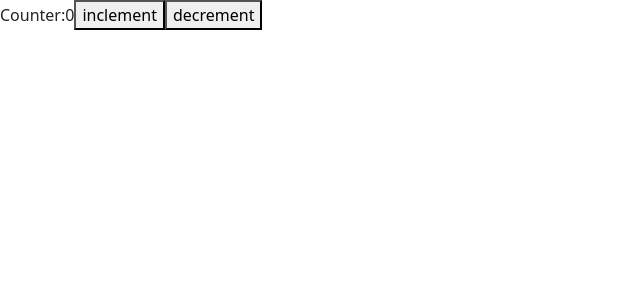
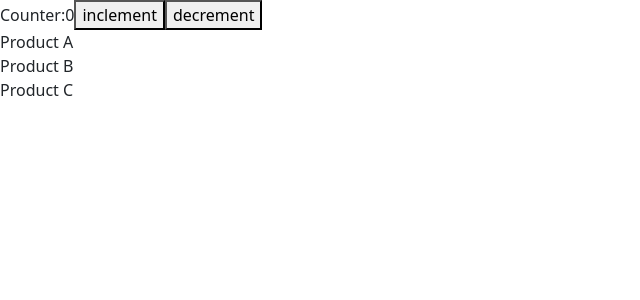
Before and after one commit to Thandinhcong/React-TS, a React (Vite) app: page / in a window 1280 px wide. Shown: the top 300 px of the page, without its empty margins (0-640 px from the left). Built offline with nearby package versions, Linux system fonts and the light colour scheme; no server answers; data requests are answered from the project's data file.

Commit message:
list products

```diff
--- /dev/null
+++ b/db.json
@@ -0,0 +1,19 @@
+{
+    "products": [
+        {
+            "id": 1,
+            "name": "Product A",
+            "price": 100
+        },
+        {
+            "id": 2,
+            "name": "Product B",
+            "price": 200
+        },
+        {
+            "id": 3,
+            "name": "Product C",
+            "price": 300
+        }
+    ]
+}
--- a/src/App.tsx
+++ b/src/App.tsx
@@ -1,11 +1,15 @@
 
 import Counter from './components/counter'
+import ProductList from './components/productList'
 
 
 function App() {
 
   return (
-    <div><Counter /></div>
+    <div>
+      <Counter />
+      <ProductList />
+    </div>
   )
 }
 
--- /dev/null
+++ b/src/components/context/Product.tsx
@@ -0,0 +1,32 @@
+import React, { createContext, useState } from 'react'
+import { instance } from '../../instances/instance';
+import { pause } from '../../utils/pause';
+import axios from 'axios';
+
+export const ProductContext = createContext({} as any);
+
+const ProductProvider = ({ children }: any) => {
+    const [products, setProduct] = useState<any[]>([]);
+    const [isLoading, setIsLoading] = useState<boolean>(false);
+    const [error, setError] = useState<string>("");
+
+    const fetchProducts = async () => {
+        setIsLoading(true);
+        await pause(1000);
+        try {
+            const data = await instance.get("http://localhost:3000/products")
+            setProduct(data as any);
+        } catch (error: any) {
+            setError(error.message);
+        } finally {
+            setIsLoading(false);
+        }
+    };
+    return (
+        <ProductContext.Provider value={{ products, isLoading, error, fetchProducts }}>
+            {children}
+        </ProductContext.Provider>
+    );
+}
+
+export default ProductProvider
--- /dev/null
+++ b/src/components/productList/index.tsx
@@ -0,0 +1,23 @@
+
+import { useContext, useEffect } from "react";
+import Skeleton from "react-loading-skeleton";
+import { ProductContext } from "../context/Product";
+
+const ProductList = () => {
+    const { products, fetchProducts, isLoading, error } = useContext(ProductContext);
+
+    useEffect(() => {
+        fetchProducts();
+    }, []);
+    if (isLoading) return <Skeleton count={3} />;
+    if (error) return <div>{error}</div>;
+    return (
+        <div>
+            {products?.map((product: any) => (
+                <div key={product.id}>{product.name}</div>
+            ))}
+        </div>
+    );
+};
+
+export default ProductList;
--- /dev/null
+++ b/src/instances/instance.ts
@@ -0,0 +1,23 @@
+import axios from "axios"
+export const instance = axios.create({
+    baseURL: import.meta.env.VITE_API_URL
+}
+)
+instance.interceptors.request.use(function (config) {
+    // Do something before request is sent
+    return config;
+}, function (error) {
+    // Do something with request error
+    return Promise.reject(error);
+});
+// Add a response interceptor
+instance.interceptors.response.use(function (response) {
+    // Any status code that lie within the range of 2xx cause this function to trigger
+    // Do something with response data
+
+    return response.data;
+}, function (error) {
+    // Any status codes that falls outside the range of 2xx cause this function to trigger
+    // Do something with response error
+    return Promise.reject(error);
+});
--- a/src/main.tsx
+++ b/src/main.tsx
@@ -3,8 +3,11 @@ import ReactDOM from 'react-dom/client'
 import App from './App.tsx'
 import "bootstrap/dist/css/bootstrap.min.css"
 import CounterProvider from './components/context/Counter.tsx'
+import ProductProvider from './components/context/Product.tsx'
 ReactDOM.createRoot(document.getElementById('root') as HTMLElement).render(
-  <CounterProvider>
-    <App />
-  </CounterProvider>
+  <ProductProvider>
+    <CounterProvider>
+      <App />
+    </CounterProvider>
+  </ProductProvider>
 )
--- /dev/null
+++ b/src/utils/pause.ts
@@ -0,0 +1 @@
+export const pause = (ms: number) => new Promise((resolve) => setTimeout(resolve, ms));
```
Also changed, not shown: package.json (+6 -2 lines), 1 other file (tests, documents, lock files or other folders).
